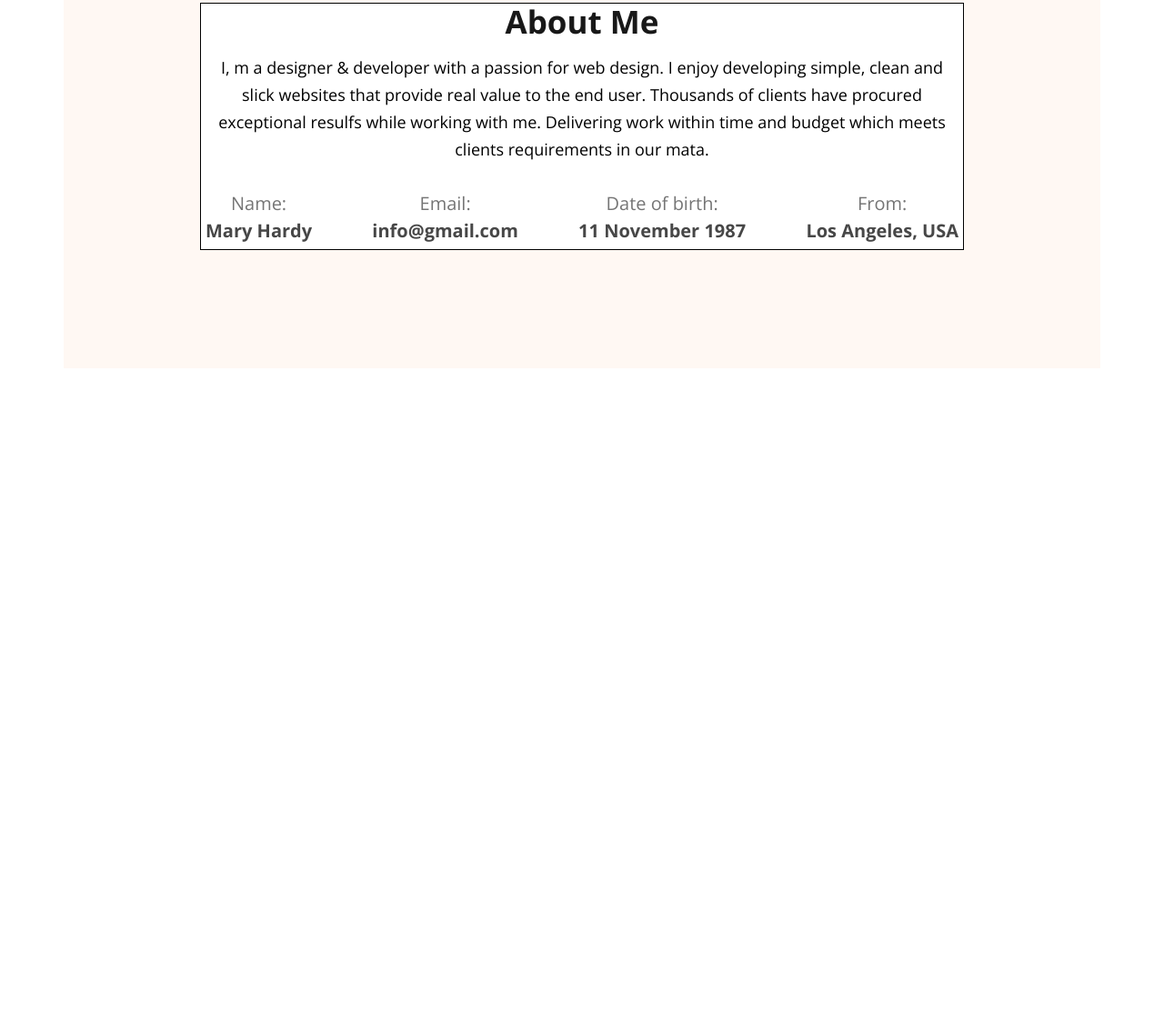
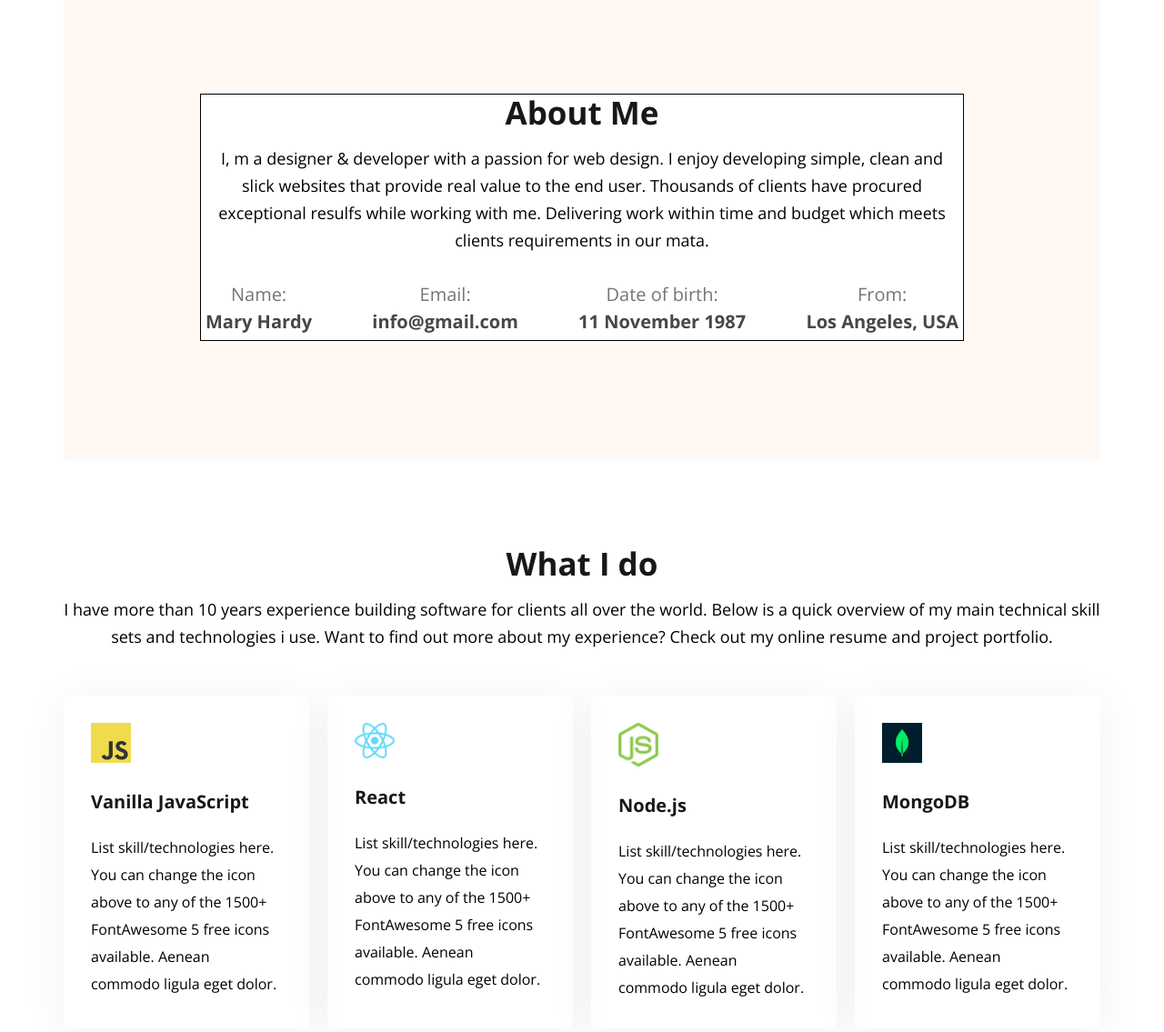
Before and after one commit to mdsabir07/programming-hero-portfolio, a plain HTML site: page index.html in a window 1280 px wide. Shown: the part 966-2101 px from the top of the page at 91% size. Before the commit the page ends 1371 px from the top, so only its background shows below. Drawn offline with nearby package versions, Linux system fonts and the light colour scheme.

Commit message:
Completed skill section

```diff
--- a/index.html
+++ b/index.html
@@ -74,6 +74,53 @@
                     </ul>
                 </div>
             </section>
+
+            <section class="skill-wrap">
+                <h2 class="section-title">
+                    What I do
+                </h2>
+                <p>
+                    I have more than 10 years experience building software for clients all over the world. Below is a quick overview of my main technical skill sets and technologies i use. Want to find out more about my experience? Check out my online resume and project portfolio.
+                </p>
+                <div class="skill-area">
+                    <div class="skill-box">
+                        <img src="./images/icons/js.png" alt="">
+                        <h4 class="dark-1">
+                            Vanilla JavaScript
+                        </h4>
+                        <p>
+                            List skill/technologies here. You can change the icon above to any of the 1500+ FontAwesome 5 free icons available. Aenean commodo ligula eget dolor.
+                        </p>
+                    </div>
+                    <div class="skill-box">
+                        <img src="./images/icons/react.png" alt="">
+                        <h4 class="dark-1">
+                            React
+                        </h4>
+                        <p>
+                            List skill/technologies here. You can change the icon above to any of the 1500+ FontAwesome 5 free icons available. Aenean commodo ligula eget dolor.
+                        </p>
+                    </div>
+                    <div class="skill-box">
+                        <img src="./images/icons/nodejs.png" alt="">
+                        <h4 class="dark-1">
+                            Node.js
+                        </h4>
+                        <p>
+                            List skill/technologies here. You can change the icon above to any of the 1500+ FontAwesome 5 free icons available. Aenean commodo ligula eget dolor.
+                        </p>
+                    </div>
+                    <div class="skill-box">
+                        <img src="./images/icons/mongo.png" alt="">
+                        <h4 class="dark-1">
+                            MongoDB
+                        </h4>
+                        <p>
+                            List skill/technologies here. You can change the icon above to any of the 1500+ FontAwesome 5 free icons available. Aenean commodo ligula eget dolor.
+                        </p>
+                    </div>
+                </div>
+            </section>
         </div>
     </main>
     <footer></footer>
--- a/styles/style.css
+++ b/styles/style.css
@@ -112,6 +112,7 @@ ul {
 .hero-content h1 {
     font-size: 85px;
     font-weight: 700;
+    padding-block: 30px;
 }
 .hero-btns {
     display: flex;
@@ -150,3 +151,47 @@ ul {
 .about-content ul li b {
     display: block;
 }
+
+/* Skill */
+h2.section-title {}
+
+.skill-wrap h2, .skill-wrap p {
+    text-align: center;
+}
+
+.skill-area {
+    display: flex;
+    gap: 20px;
+    margin-top: 50px;
+}
+
+.skill-box {
+    box-shadow: 0 6px 50px 0 rgba(0,0,0,0.06);
+    border-radius: 5px;
+    padding: 30px;
+    !;!i;!;
+}
+
+.skill-box img {
+    width: 44px;
+    margin-bottom: 20px;
+}
+
+.skill-box h4 {
+    font-size: 20px;
+    font-weight: 700;
+}
+
+.skill-box p {
+    font-size: 16px;
+    text-align: left;
+    margin-top: 20px;
+}
+
+.skill-wrap {
+    padding: 100px 0;
+}
+
+main {
+    padding: 100px 0;
+}
```
